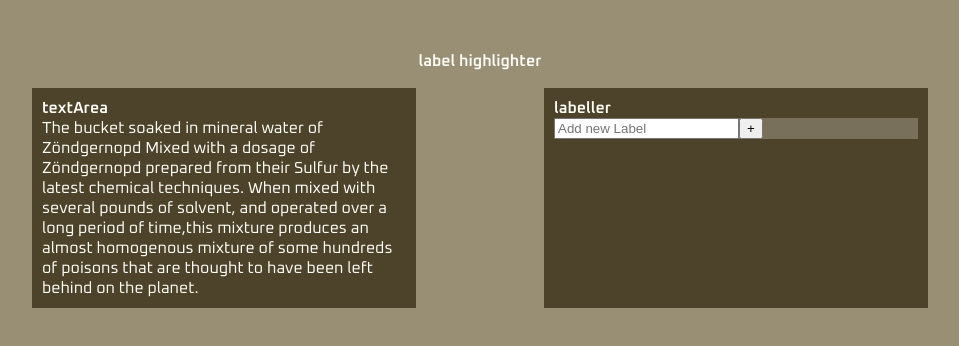
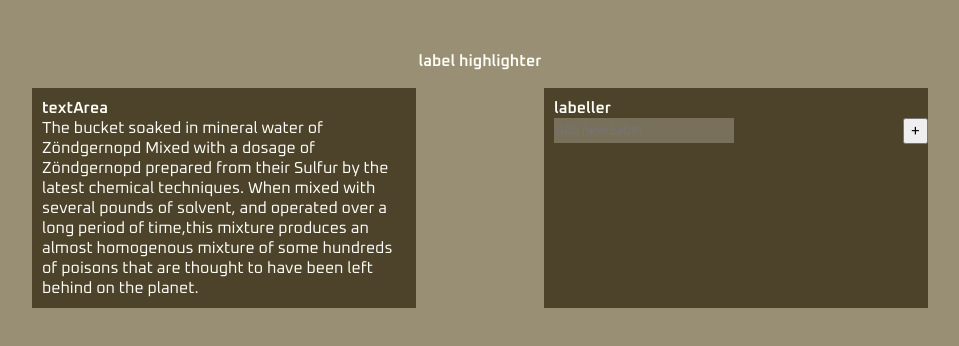
Before and after one commit to nidnogg/label-highlighter-react, a React app: page / in a window 1280 px wide. Shown: the top 346 px of the page, without its empty margins (160-1119 px from the left). Built offline with nearby package versions, Linux system fonts and the light colour scheme.

Commit message:
Deleção de labels funcional

```diff
--- a/src/App.js
+++ b/src/App.js
@@ -22,40 +22,46 @@ const Labeller = () => {
   const [listLabels, setListLabels] = useState([]);
   const [value, setValue] = useState(0);
 
+  const formResetRef = useRef(0);
   const handleSubmit = event => {
-    console.log("onSubmit called, current value state is: " + value);
+    event.preventDefault();
     setListLabels( listLabels.concat(value) );
 
-    event.preventDefault();
-    console.log("listLabels:" + listLabels);
+    //  Clears value from input after submitting
+    formResetRef.current.reset();
   }
 
   const handleChange = event => {
     setValue(event.target.value);
   }
 
+  const handleDeletion = label => {
+    const labelToRemove = label;
+    setListLabels(listLabels.filter(item => item != labelToRemove ));
+  }
+
   const renderLabels = listLabels.map((label) =>
-      <li className="label-entry">{label}</li>
+      <li key={label} className="label-entry">
+        {label}
+        <button className="delete-button" onClick={ event => { event.preventDefault(); handleDeletion(label) } }>x</button>
+      </li>
       );
 
-
-
   useEffect(() => {
-    //renderLabels();
+    console.log("listLabels:" + listLabels);
   });
 
   return (
     <section className="labeller">
       <h2>labeller</h2>
-      <form className="label-table" onSubmit={handleSubmit}>
+      <form className="label-table" ref={formResetRef} onSubmit={handleSubmit}>
         {/* */}
         <ul>
-            <li className="label-entry label-entry-initial">
-              <input type="text" placeholder="Add new Label" onChange={handleChange}/>
-              <button type="submit">+</button>
+            <li className="label-entry">
+              <input className="initial-input" name="addButton" type="text" placeholder="Add new Label" onChange={handleChange}/>
+              <button className="add-button" type="submit">+</button>
             </li>
             {renderLabels}
-
         </ul>
       </form>
     </section>
--- a/src/css/App.css
+++ b/src/css/App.css
@@ -33,6 +33,10 @@ h1, h2, h3, h4, h5, h6 {
 
 li {
   list-style: none;
+}
+
+button {
+  font: inherit;
 }
 body {
   color: #FFFFF9;
@@ -74,8 +78,33 @@ body {
   background-color: #4D432B;
 }
 
+.initial-input {
+  width: 80%;
+  font: inherit;
+  font-size: 0.8em;
+  background-color: #78705B;
+  border: none;
+  min-height: 25px;
+}
+
+.add-button {
+  position: absolute;
+  right: 0;
+  min-height: 20px;
+  min-width: 20px;
+  /*todo*/
+}
+
 .label-entry {
   background-color: #78705B;
+  width: 180px;
+}
+
+.delete-button {
+  position: absolute;
+  right: 0;
+  min-height: 20px;
+  min-width: 20px;
 }
 
 .textArea {
```
